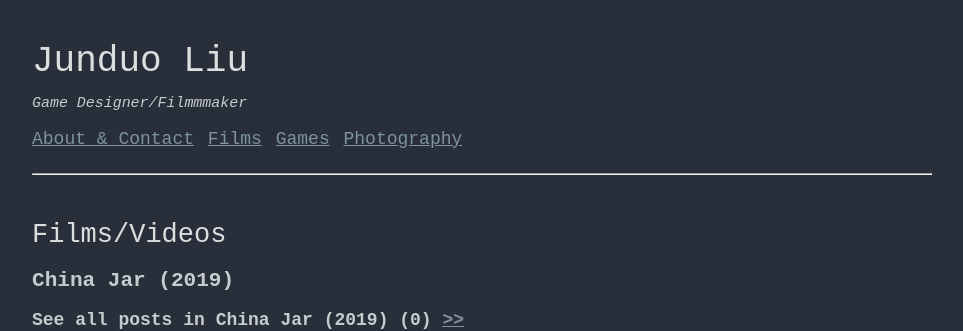
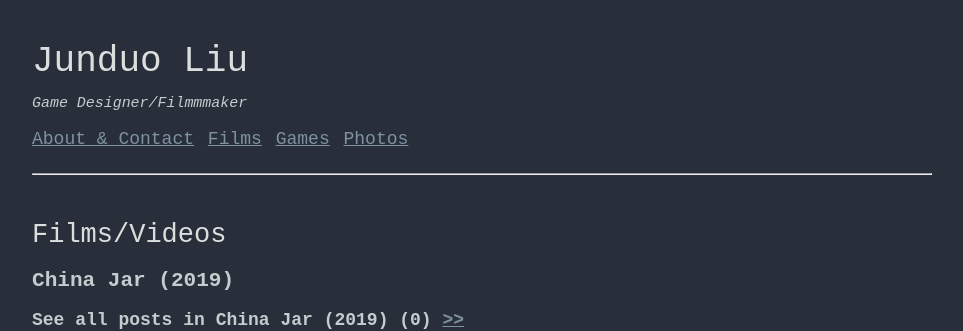
Before and after one commit to JunduoLiu/JunduoLiu.github.io, a Jekyll site: the page built from categories/index.html, in a window 1280 px wide. Shown: the top 331 px of the page, without its empty margins (158-1121 px from the left). Built offline with Jekyll 4.4.1, drawn with Linux system fonts in a browser that asks for light colours.

Commit message:
Update nav.yml

```diff
--- a/_data/nav.yml
+++ b/_data/nav.yml
@@ -4,5 +4,5 @@
   link: /Films/
 - name: Games
   link: /Games/
-- name: Photography
+- name: Photos
   link: /Photos/
```
